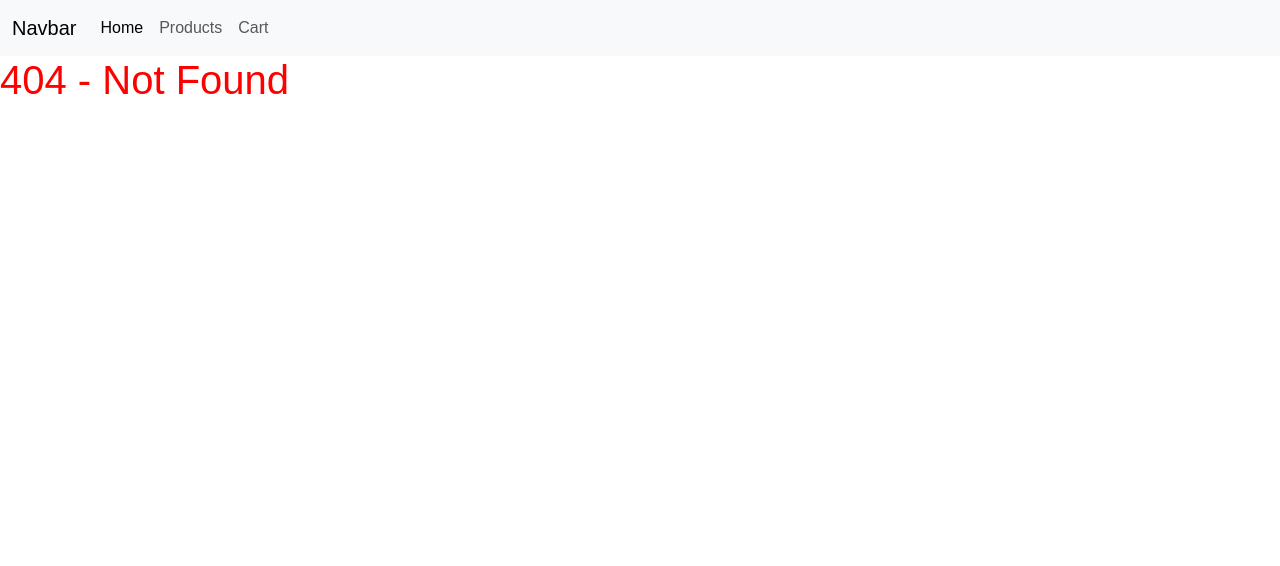
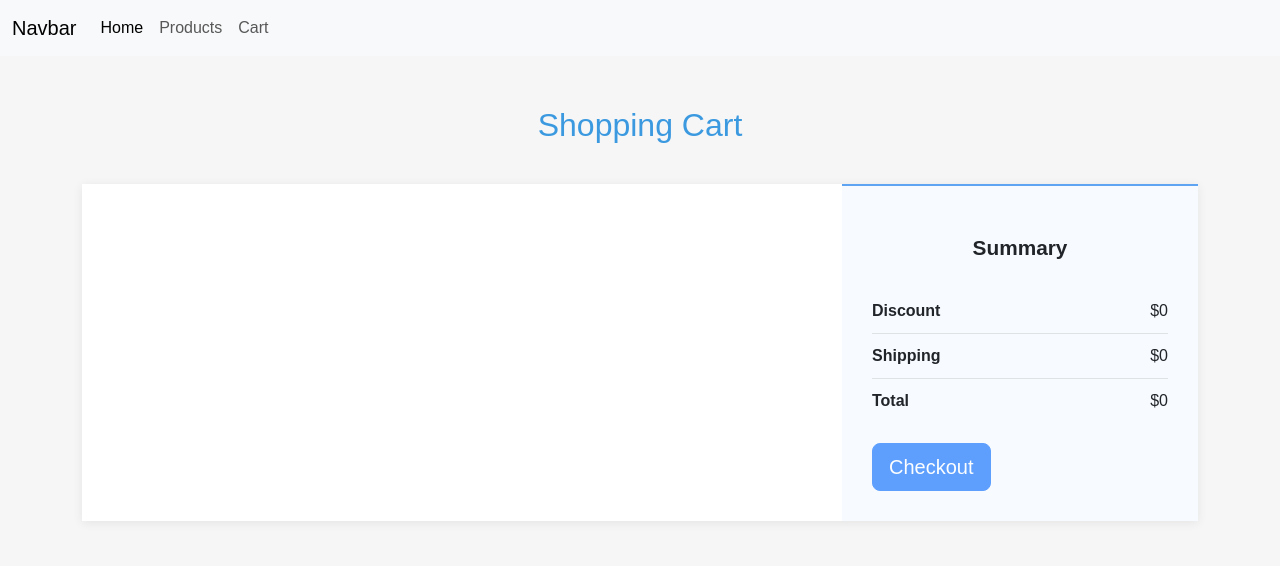
Before and after one commit to kooow/Angular-technical-task, an Angular app: page /cart in a window 1280 px wide. Before the commit this address had no page. Shown: the top 566 px of the page. Built offline with nearby package versions, Linux system fonts and the light colour scheme.

Commit message:
added Cart module, CartService, models

```diff
--- /dev/null
+++ b/src/app/features/cart/components/cart.css
@@ -0,0 +1,128 @@
+.shopping-cart {
+    padding-bottom: 50px;
+    font-family: 'Montserrat', sans-serif;
+}
+
+.shopping-cart.dark {
+    background-color: #f6f6f6;
+}
+
+.shopping-cart .content {
+    box-shadow: 0px 2px 10px rgba(0, 0, 0, 0.075);
+    background-color: white;
+}
+
+.shopping-cart .block-heading {
+    padding-top: 50px;
+    margin-bottom: 40px;
+    text-align: center;
+}
+
+.shopping-cart .block-heading p {
+    text-align: center;
+    max-width: 420px;
+    margin: auto;
+    opacity: 0.7;
+}
+
+.shopping-cart .dark .block-heading p {
+    opacity: 0.8;
+}
+
+.shopping-cart .block-heading h1,
+.shopping-cart .block-heading h2,
+.shopping-cart .block-heading h3 {
+    margin-bottom: 1.2rem;
+    color: #3b99e0;
+}
+
+.shopping-cart .items {
+    margin: auto;
+}
+
+.shopping-cart .items .product {
+    margin-bottom: 20px;
+    padding-top: 20px;
+    padding-bottom: 20px;
+    margin-left: 15px;
+}
+
+.shopping-cart .items .product .info {
+    padding-top: 0px;
+    text-align: center;
+}
+
+.shopping-cart .items .product .info .product-name {
+    font-weight: 600;
+}
+
+.shopping-cart .items .product .info .product-name .product-info {
+    font-size: 14px;
+    margin-top: 15px;
+}
+
+.shopping-cart .items .product .info .product-name .product-info .value {
+    font-weight: 400;
+}
+
+.shopping-cart .items .product .info .price {
+    margin-top: 15px;
+    font-weight: bold;
+    font-size: 22px;
+}
+
+.shopping-cart .summary {
+    border-top: 2px solid #5ea4f3;
+    background-color: #f7fbff;
+    height: 100%;
+    padding: 30px;
+}
+
+.shopping-cart .summary h3 {
+    text-align: center;
+    font-size: 1.3em;
+    font-weight: 600;
+    padding-top: 20px;
+    padding-bottom: 20px;
+}
+
+.shopping-cart .summary .summary-item {
+    padding-bottom: 10px;
+    padding-top: 10px;
+}
+
+.shopping-cart .summary .summary-item:not(:last-of-type) {
+    border-bottom: 1px solid rgba(0, 0, 0, 0.1);
+}
+
+.shopping-cart .summary .text {
+    font-size: 1em;
+    font-weight: 600;
+}
+
+.shopping-cart .summary .price {
+    font-size: 1em;
+    float: right;
+}
+
+.shopping-cart .summary button {
+    margin-top: 20px;
+}
+
+@media (min-width: 768px) {
+    .shopping-cart .items .product .info {
+        padding-top: 25px;
+        text-align: left;
+    }
+
+    .shopping-cart .items .product .info .price {
+        font-weight: bold;
+        font-size: 22px;
+        top: 17px;
+    }
+
+    .shopping-cart .items .product .info .quantity {
+        text-align: center;
+    }
+
+}
--- /dev/null
+++ b/src/app/features/cart/components/cart.html
@@ -0,0 +1,91 @@
+<section class="shopping-cart dark">
+  <div class="container">
+    <div class="block-heading">
+      <h2>Shopping Cart</h2>
+    </div>
+    <div class="content">
+      <div class="row">
+        <div class="col-md-12 col-lg-8">
+          <div class="items">
+
+            @for (item of cartService.shoppingCart().items; track $index)
+            {
+            <div class="product">
+              <div class="row">
+                <div class="col-md-3">
+                  <img class="img-fluid mx-auto d-block image rounded" src="{{ item.img }}">
+                </div>
+                <div class="col-md-8">
+                  <div class="info">
+                    <div class="row">
+                      <div class="col-md-3 product-name">
+                        <div class="product-name">
+                          <span>
+                            {{ item.name }}
+                          </span>
+                          <!--
+                          <div class="product-info">
+                            <div>Display: <span class="value">5 inch</span></div>
+                            <div>RAM: <span class="value">4GB</span></div>
+                            <div>Memory: <span class="value">32GB</span></div>
+                          </div>
+                          -->
+                        </div>
+                      </div>
+                      <div class="col-md-3 quantity">
+                        <label for="quantity">
+                          Quantity:
+                        </label>
+                        <p>
+                          {{ item.amount }}
+                        </p>
+                      </div>
+                      <div class="col-md-3 price">
+                        <span>
+                          ${{ item.price * item.amount }}
+                        </span>
+                      </div>
+                      <div class="col-md-3 removeFromCart">
+                        <button class="btn btn-primary" (click)="removeItem(item)">
+                          Remove
+                        </button>
+                      </div>
+                    </div>
+                  </div>
+                </div>
+              </div>
+            </div>
+            }
+
+
+          </div>
+        </div>
+        <div class="col-md-12 col-lg-4">
+          <div class="summary">
+            <h3>Summary</h3>
+
+            <div class="summary-item">
+              <span class="text">Discount</span>
+              <span class="price">$0</span>
+            </div>
+            <div class="summary-item">
+              <span class="text">Shipping</span>
+              <span class="price">$0</span>
+            </div>
+            <div class="summary-item">
+              <span class="text">
+                Total
+              </span>
+              <span class="price">
+                ${{ cartService.shoppingCart().totalPrice }}
+              </span>
+            </div>
+            <button type="button" class="btn btn-primary btn-lg btn-block disabled">
+              Checkout
+            </button>
+          </div>
+        </div>
+      </div>
+    </div>
+  </div>
+</section>
--- /dev/null
+++ b/src/app/features/cart/components/cart.ts
@@ -0,0 +1,22 @@
+import { CommonModule } from '@angular/common';
+import { Component } from '@angular/core';
+import { ProductService } from '../../products/services/product.service';
+import { CartItem } from '../models/cartitem.models';
+import { CartService } from '../services/cart.service';
+
+@Component({
+  selector: 'app-cart',
+  imports: [CommonModule],
+  templateUrl: './cart.html',
+  styleUrls: ['./cart.css']
+})
+export class Cart {
+
+  constructor(public cartService: CartService, private productService: ProductService) {
+  }
+
+  public async removeItem(cartItem: CartItem) {
+    this.cartService.removeItem(cartItem.id);
+    this.productService.modifyAvailableAmount(cartItem.id, cartItem.amount);
+  }
+}
--- /dev/null
+++ b/src/app/features/cart/models/cartitem.models.ts
@@ -0,0 +1,5 @@
+import { BuyableProduct } from "../../products/models/buyable.product.model";
+import { Product } from "../../products/models/product.model";
+
+export interface CartItem extends Omit<BuyableProduct, 'availableAmount' | 'minOrderAmount'> {
+}
--- /dev/null
+++ b/src/app/features/cart/models/shopping.cart.model.ts
@@ -0,0 +1,6 @@
+import { CartItem } from "./cartitem.models";
+
+export interface ShoppingCart {
+    items: CartItem[];
+    totalPrice: number;
+}
--- /dev/null
+++ b/src/app/features/cart/services/cart.service.ts
@@ -0,0 +1,86 @@
+import { Injectable, signal, WritableSignal } from "@angular/core";
+import { ShoppingCart } from "../models/shopping.cart.model";
+import { CartItem } from "../models/cartitem.models";
+import { BuyableProduct } from "../../products/models/buyable.product.model";
+
+@Injectable({
+    providedIn: 'root', // Provided via Angular's DI tree
+})
+export class CartService {
+
+    private readonly SHOPPING_CART_KEY: string = 'shoppingCart';
+
+    shoppingCart: WritableSignal<ShoppingCart> = signal<ShoppingCart>(this.loadFromLocalStorage());
+
+    constructor() {
+    }
+
+    private isLocalStorageAvailable(): boolean {
+        try {
+            const testKey = '__test__';
+            localStorage.setItem(testKey, testKey);
+            localStorage.removeItem(testKey);
+            return true;
+        } catch (e) {
+            return false;
+        }
+    }
+
+    private loadFromLocalStorage(): ShoppingCart {
+        if (this.isLocalStorageAvailable()) {
+            const shoppingCart = localStorage.getItem(this.SHOPPING_CART_KEY);
+            return shoppingCart ? JSON.parse(shoppingCart) as ShoppingCart : { items: [], totalPrice: 0 };
+        }
+        return { items: [], totalPrice: 0 };
+    }
+
+    private saveToLocalStorage(): void {
+        if (this.isLocalStorageAvailable()) {
+            localStorage.setItem(this.SHOPPING_CART_KEY, JSON.stringify(this.shoppingCart()));
+        }
+    }
+
+    public addItem(buyableProduct: BuyableProduct) {
+
+        this.shoppingCart.update((currentCart) => {
+
+            const cartItem = currentCart.items.find((i) => i.id === buyableProduct.id);
+            if (cartItem) {
+                cartItem.amount += buyableProduct.amount;
+            }
+            else {
+                let newCartItem = { ...buyableProduct } as CartItem;
+                currentCart.items = [...currentCart.items, newCartItem];
+            }
+
+            currentCart.totalPrice += (buyableProduct.price * buyableProduct.amount);
+            currentCart.totalPrice.toFixed(2);
+            return currentCart;
+        });
+        this.saveToLocalStorage();
+
+    }
+
+    public removeItem(productId: string) {
+
+        this.shoppingCart.update((currentCart) => {
+            let updatedItems: CartItem[] = currentCart.items;
+
+            const cartItem = currentCart.items.find((i) => i.id === productId);
+            if (!cartItem) { // if not exists, do nothing
+                return currentCart;
+            }
+
+            let searchedIndex = updatedItems.indexOf(cartItem);
+            if (searchedIndex != -1) {
+                updatedItems.splice(searchedIndex, 1);
+            }
+
+            currentCart.items = [...updatedItems];
+            currentCart.totalPrice -= (cartItem.price * cartItem.amount);
+            currentCart.totalPrice.toFixed(2);
+            return currentCart;
+        });
+        this.saveToLocalStorage();
+    }
+}
```
Also changed, not shown: src/app/app.routes.ts (+5 -3 lines).
